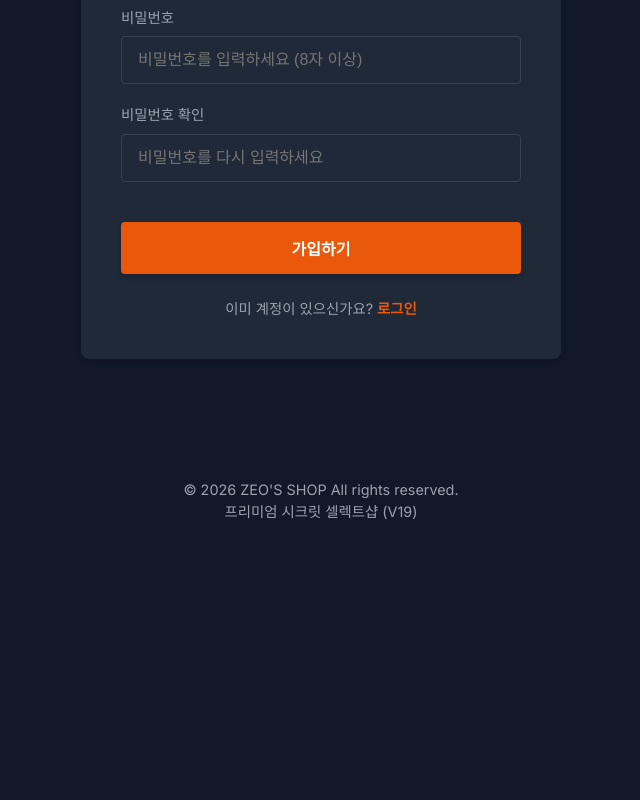
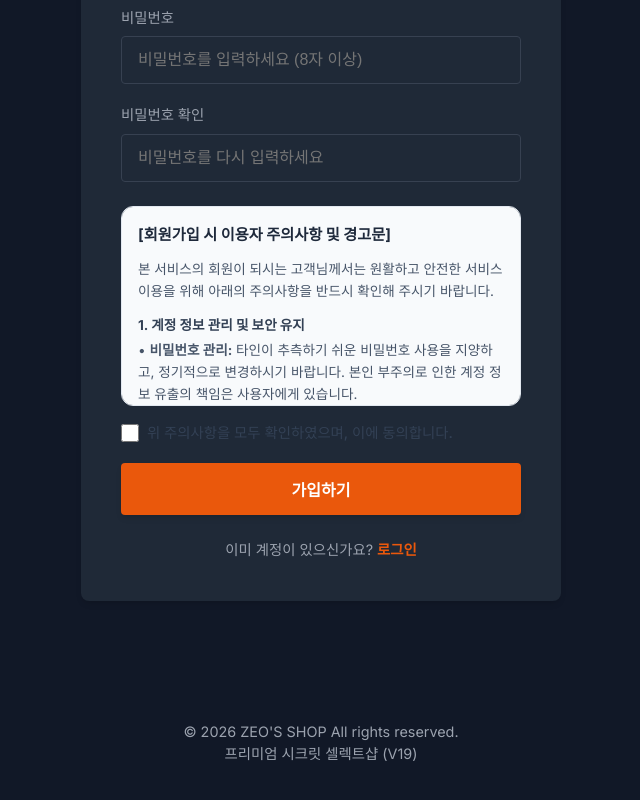
Before and after one commit to gm091203/main-shop, a React (Vite) app: page /main-shop/signup in a window 1280 px wide. Shown: the part 859-1659 px from the top of the page, without its empty margins (319-959 px from the left). Before the commit the page ends 1422 px from the top, so only its background shows below. Built offline with nearby package versions, Linux system fonts and the light colour scheme.

Commit message:
Feat: add sign-up warning notice and agreement checkbox

```diff
--- a/src/pages/SignUp.jsx
+++ b/src/pages/SignUp.jsx
@@ -16,6 +16,7 @@ const SignUp = () => {
         password: '',
         passwordConfirm: ''
     });
+    const [agreed, setAgreed] = useState(false);
     const [isIdChecked, setIsIdChecked] = useState(false);
     const [idMessage, setIdMessage] = useState({ text: '', type: '' });
     const [isCheckingId, setIsCheckingId] = useState(false);
@@ -99,6 +100,11 @@ const SignUp = () => {
         }
         if (formData.password !== formData.passwordConfirm) {
             alert('비밀번호가 일치하지 않습니다.');
+            return;
+        }
+
+        if (!agreed) {
+            alert('이용자 주의사항 및 경고문에 동의하셔야 가입이 가능합니다.');
             return;
         }
 
@@ -187,6 +193,63 @@ const SignUp = () => {
                         <input type="password" name="passwordConfirm" className="input-field" placeholder="비밀번호를 다시 입력하세요" value={formData.passwordConfirm} onChange={handleChange} required />
                     </div>
 
+                    {/* 이용자 주의사항 및 경고문 */}
+                    <div style={{
+                        marginTop: '24px',
+                        padding: '16px',
+                        backgroundColor: '#f8fafc',
+                        border: '1px solid #e2e8f0',
+                        borderRadius: '12px',
+                        fontSize: '0.85rem',
+                        color: '#475569',
+                        maxHeight: '200px',
+                        overflowY: 'auto',
+                        lineHeight: '1.6'
+                    }}>
+                        <h4 style={{ fontWeight: 700, color: '#1e293b', marginBottom: '12px', fontSize: '0.95rem' }}>
+                            [회원가입 시 이용자 주의사항 및 경고문]
+                        </h4>
+                        <p style={{ marginBottom: '12px' }}>
+                            본 서비스의 회원이 되시는 고객님께서는 원활하고 안전한 서비스 이용을 위해 아래의 주의사항을 반드시 확인해 주시기 바랍니다.
+                        </p>
+
+                        <div style={{ marginBottom: '12px' }}>
+                            <strong style={{ color: '#334155', display: 'block', marginBottom: '4px' }}>1. 계정 정보 관리 및 보안 유지</strong>
+                            • <strong>비밀번호 관리:</strong> 타인이 추측하기 쉬운 비밀번호 사용을 지양하고, 정기적으로 변경하시기 바랍니다. 본인 부주의로 인한 계정 정보 유출의 책임은 사용자에게 있습니다.<br/>
+                            • <strong>1인 1계정 원칙:</strong> 본 서비스는 실명 인증을 통한 1인 1계정 이용을 원칙으로 합니다. 타인의 정보를 도용하여 가입할 경우 법적 처벌을 받을 수 있으며 서비스 이용이 영구 정지됩니다.
+                        </div>
+
+                        <div style={{ marginBottom: '12px' }}>
+                            <strong style={{ color: '#334155', display: 'block', marginBottom: '4px' }}>2. 부정 이용 및 금지 행위</strong>
+                            • <strong>비정상적 접근:</strong> 매크로, 해킹, 시스템 취약점 악용 등 비정상적인 방법으로 서비스를 이용하거나 서버에 부하를 주는 행위를 엄격히 금지합니다.<br/>
+                            • <strong>허위 정보 기재:</strong> 가입 시 허위 정보를 입력할 경우 서비스 이용에 제한을 받을 수 있으며, 이벤트 당첨 취소 등의 불이익이 발생할 수 있습니다.<br/>
+                            • <strong>상업적 홍보 및 도배:</strong> 승인되지 않은 광고물을 배포하거나 동일 내용을 반복 게시하는 행위는 제재 대상입니다.
+                        </div>
+
+                        <div style={{ marginBottom: '12px' }}>
+                            <strong style={{ color: '#334155', display: 'block', marginBottom: '4px' }}>3. 법적 책임 및 고지 사항</strong>
+                            • <strong>저작권 준수:</strong> 콘텐츠를 무단 복제, 배포, 수정하여 상업적으로 이용하는 행위는 저작권법 위반에 해당합니다.<br/>
+                            • <strong>서비스 중단:</strong> 시스템 점검 등으로 서비스가 일시 중단될 수 있으며, 이 경우 사전 공지를 통해 안내드립니다.<br/>
+                            • <strong>약관 동의:</strong> 가입 완료 시 본 서비스의 이용약관 및 개인정보 처리방침에 동의한 것으로 간주됩니다.
+                        </div>
+
+                        <p style={{ marginTop: '8px', fontWeight: 600, color: '#dc2626' }}>
+                            ※ 위 내용을 위반할 경우 이용 약관에 따라 서비스 이용 제한, 계정 삭제 및 민형사상의 법적 조치가 취해질 수 있습니다.
+                        </p>
+                    </div>
+
+                    <div style={{ display: 'flex', alignItems: 'center', gap: '8px', marginTop: '16px', cursor: 'pointer' }} onClick={() => setAgreed(!agreed)}>
+                        <input
+                            type="checkbox"
+                            checked={agreed}
+                            onChange={(e) => setAgreed(e.target.checked)}
+                            style={{ width: '18px', height: '18px', cursor: 'pointer' }}
+                        />
+                        <span style={{ fontSize: '0.9rem', fontWeight: 500, color: '#334155' }}>
+                            위 주의사항을 모두 확인하였으며, 이에 동의합니다.
+                        </span>
+                    </div>
+
                     <button type="submit" className="btn btn-primary" style={{ width: '100%', marginTop: '20px', padding: '14px' }}>
                         가입하기
                     </button>
```
